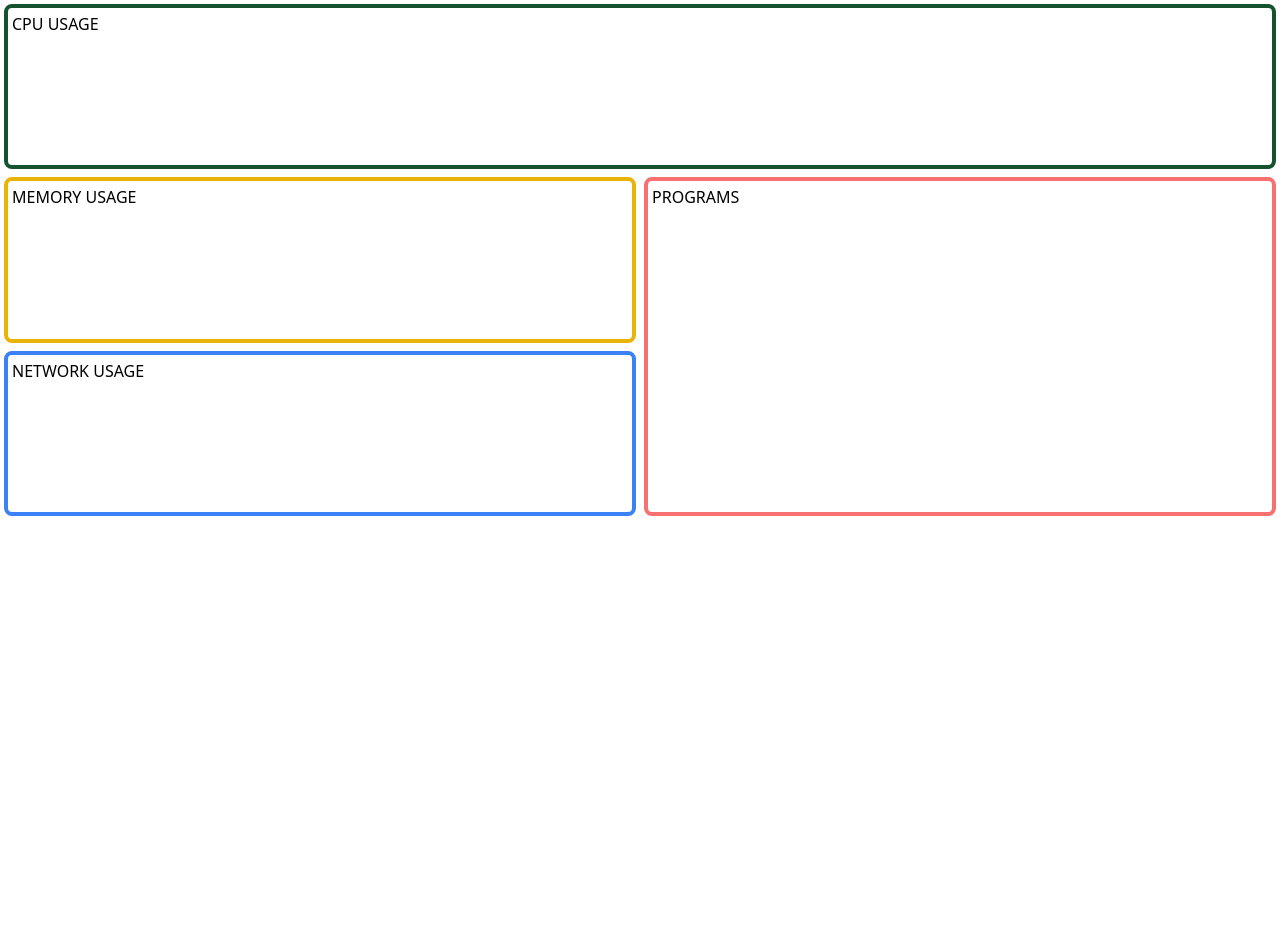
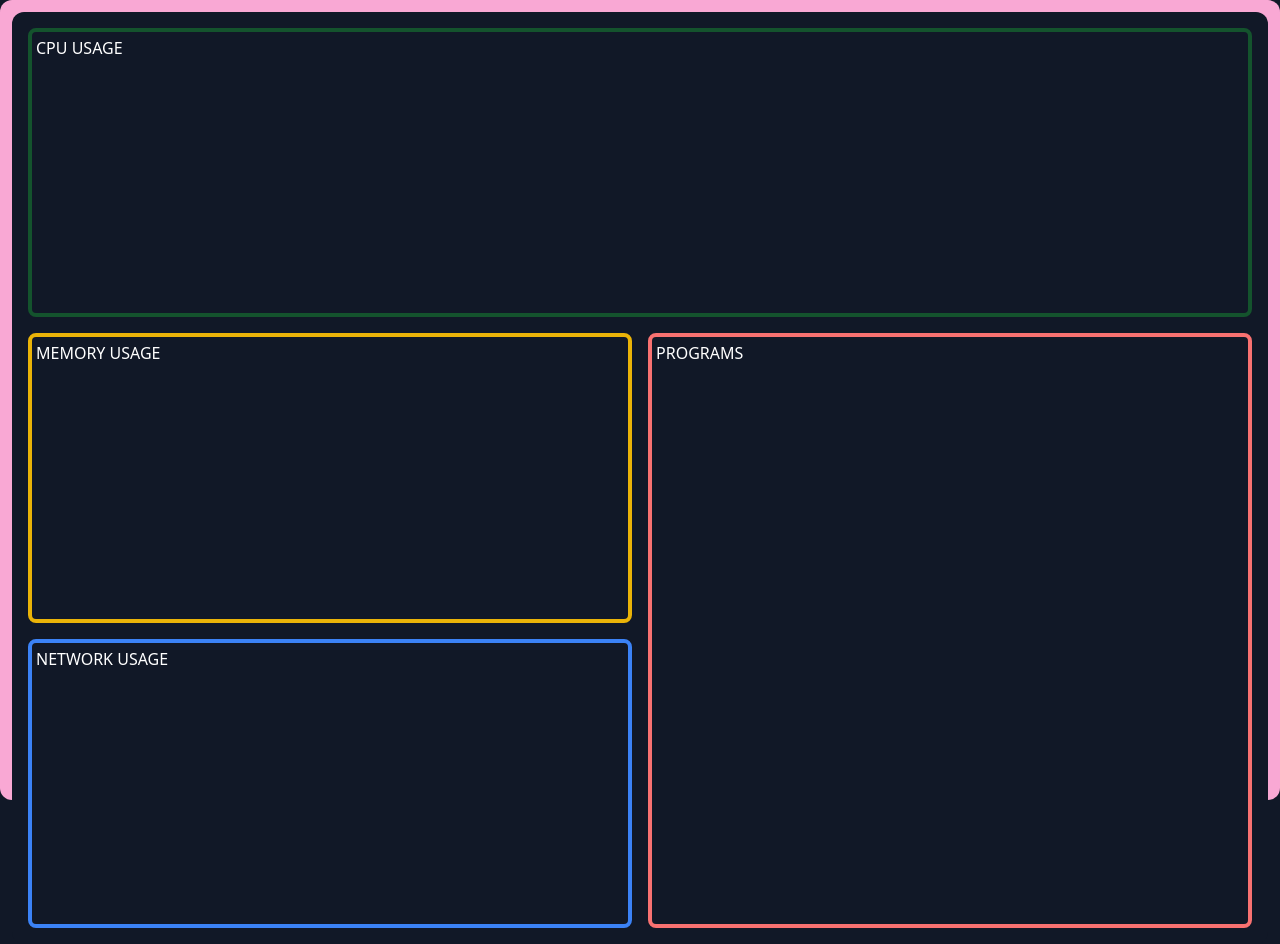
Before and after one commit to ccynth1a/sophie-project, a SvelteKit app: page / in a window 1280 px wide. Before the commit the page ends 800 px from the top, so only its background shows below. Built offline with nearby package versions, Linux system fonts and the light colour scheme.

Commit message:
styling changes round 2

```diff
--- a/src/app.html
+++ b/src/app.html
@@ -6,7 +6,7 @@
 		<meta name="viewport" content="width=device-width, initial-scale=1" />
 		%sveltekit.head%
 	</head>
-	<body data-sveltekit-preload-data="hover">
+	<body data-sveltekit-preload-data="hover" class=" bg-gray-900 ">
 		<div style="display: contents">%sveltekit.body%</div>
 	</body>
 </html>
--- a/src/routes/+page.svelte
+++ b/src/routes/+page.svelte
@@ -55,9 +55,10 @@
 <!-- the long bar -->
 <!-- <div class=" bg-black py-8 "></div> -->
 <!-- the container of the main page :3 -->
-<div class=" m-1 ">
+<div class=" bg-pink-300 h-screen w-full p-3 rounded-xl ">
+    <div class=" p-4 bg-gray-900 text-white rounded-xl">
         <!-- the grid container :3 -->
-    <div class=" grid grid-cols-2 grid-rows-3 gap-2 h-[512px] ">
+        <div class=" grid grid-cols-2 grid-rows-3 gap-4 h-[900px] ">
             <!-- top thang :3 -->
             <div class=" border-4 border-green-900 rounded-lg p-1 col-span-2 ">
                 CPU USAGE
@@ -76,3 +77,4 @@
             </div>
         </div>
     </div>
+</div>
```
Lines whose indentation alone changed are shown as unchanged.
